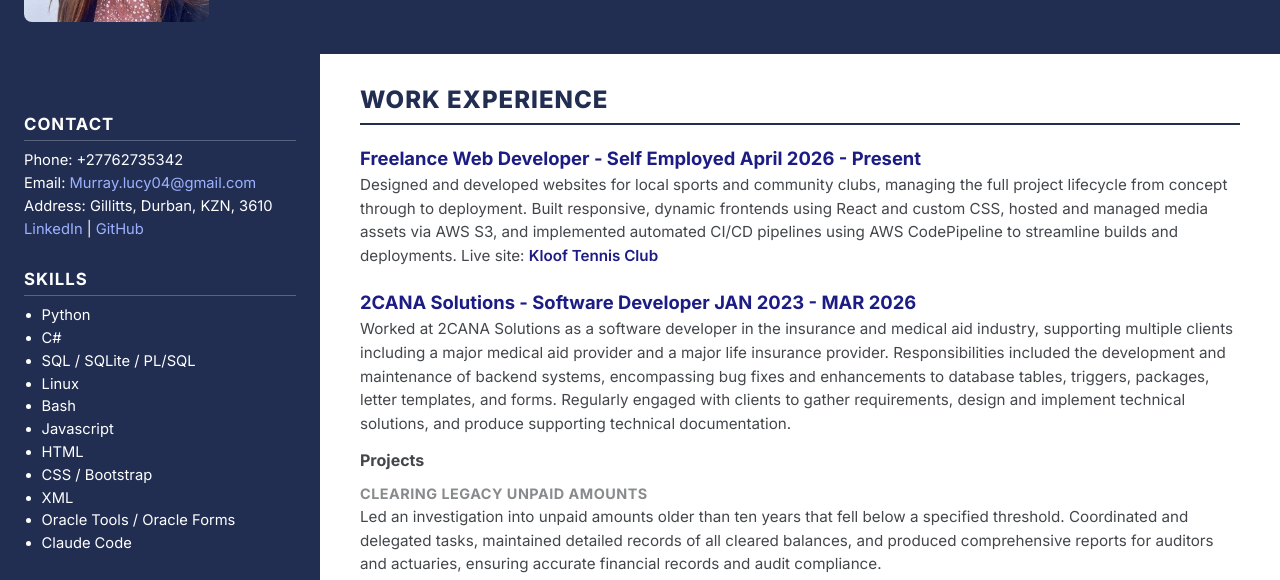
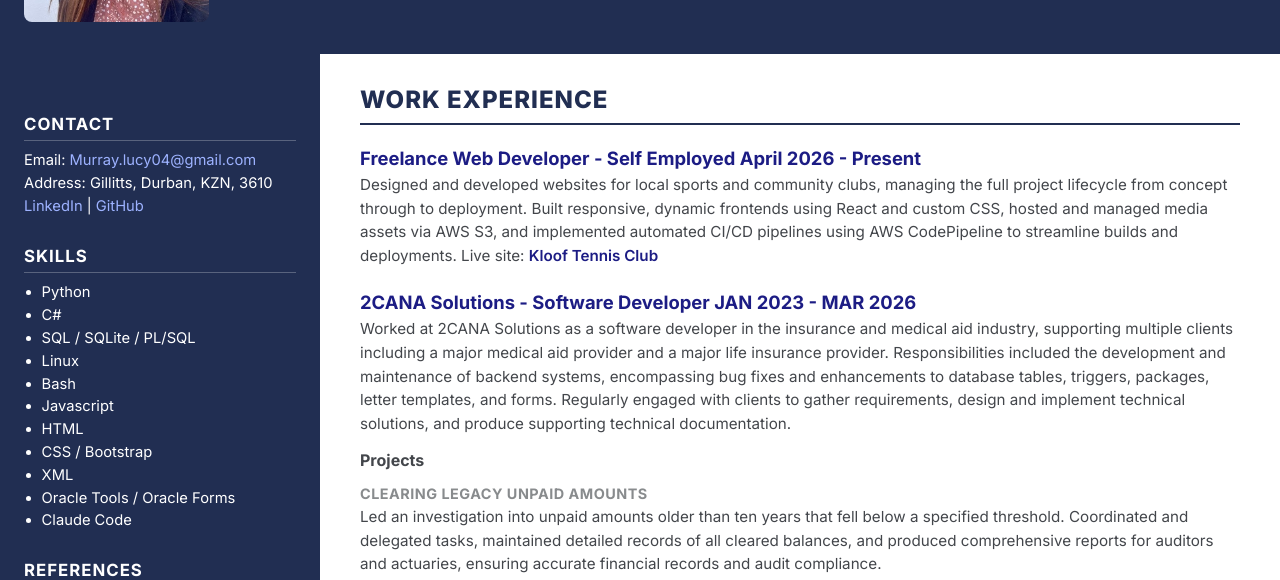
Before and after one commit to LucyJillMurray/MyCV, a plain HTML site: page index.html in a window 1280 px wide. Shown: the part 187-767 px from the top of the page. Drawn offline with nearby package versions, Linux system fonts and the light colour scheme.

Commit message:
Update index.html
Removed sensitive information

```diff
--- a/index.html
+++ b/index.html
@@ -43,7 +43,6 @@
 
                     <h3>CONTACT</h3>
                     <p>
-                        Phone: +27762735342<br>
                         Email: <a href="mailto:Murray.lucy04@gmail.com">Murray.lucy04@gmail.com</a><br>
                         Address: Gillitts, Durban, KZN, 3610<br>
                         <a href="https://linkedin.com/in/lucy-jill-murray" target="_blank" rel="noopener noreferrer">LinkedIn</a>
```
